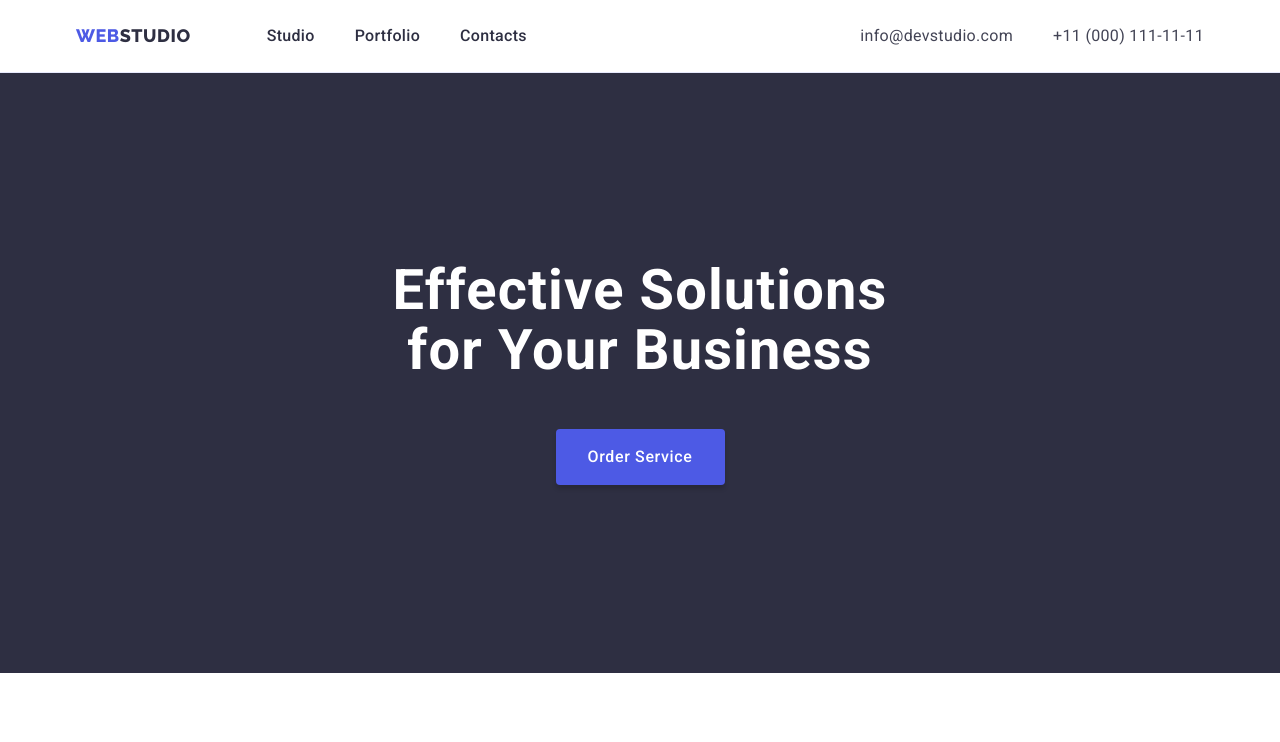
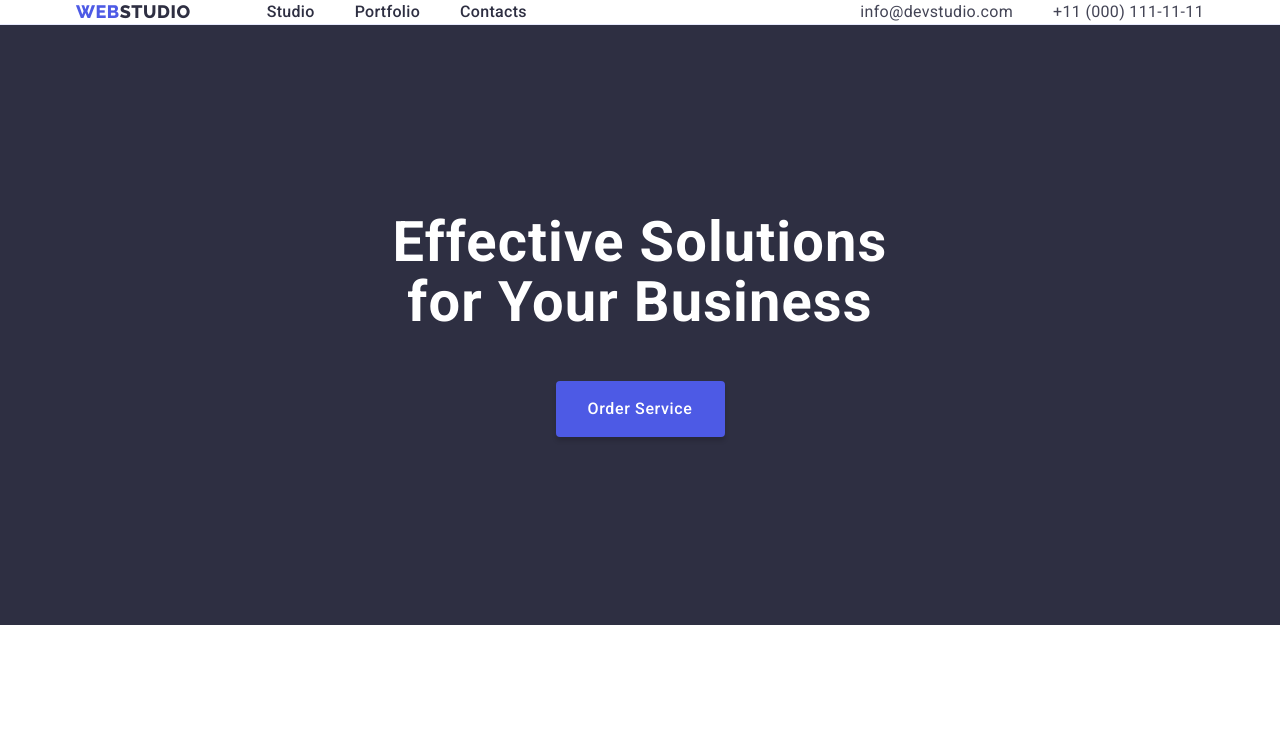
Before and after one commit to Yurii-Br/goit-markup-hw-03, a plain HTML site: page index.html in a window 1280 px wide. Shown: the top 742 px of the page. Drawn offline with nearby package versions, Linux system fonts and the light colour scheme.

Commit message:
fix mistakes

```diff
--- a/css/styles.css
+++ b/css/styles.css
@@ -64,10 +64,8 @@ body {
   display: flex;
   gap: 40px;
 }
-.menu-link {
+.link-nav {
   padding: 24px 0;
-}
-.link-nav {
   font-family: "Roboto", sans-serif;
   font-weight: 500;
   font-size: 16px;
```
